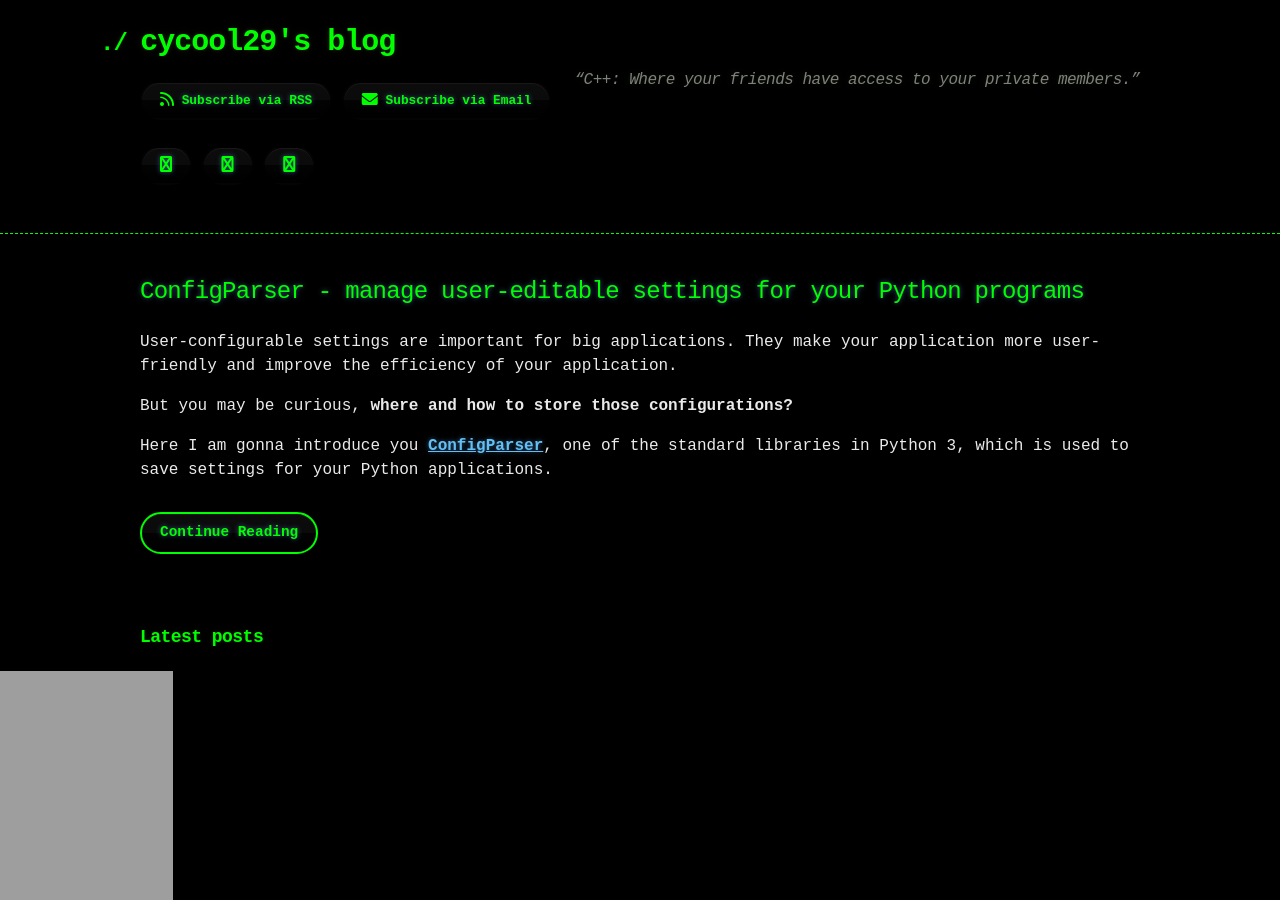
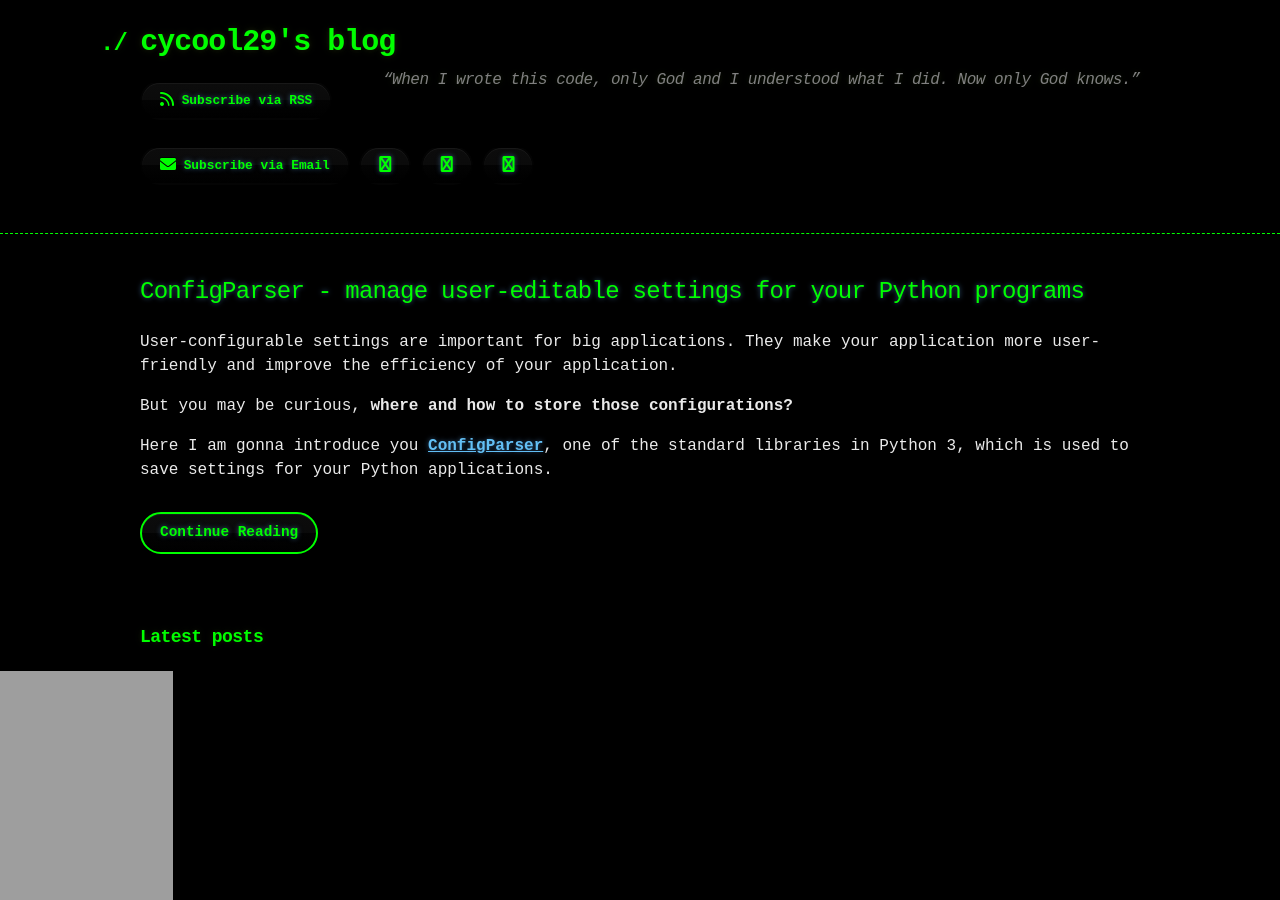
Before and after one commit to cycool29/cycool29.github.io, a Jekyll site: the page built from index.md, in a window 1280 px wide and 900 px high. Built offline with Jekyll 4.4.1, drawn with Linux system fonts in a browser that asks for light colours; a style sheet for code colours, icons or effects is not loaded.

Commit message:
Update quotes

```diff
--- a/_config.yml
+++ b/_config.yml
@@ -1,5 +1,5 @@
 title: cycool29's blog
-description: "“C++: Where your friends have access to your private members.” "
+description: "“When I wrote this code, only God and I understood what I did. Now only God knows.” "
 bio: A high school student. Intermediate in Python, Git, Bash. Learning JavaScript. He/Him. "
 author: cycool29
 url: https://cycool29.github.io
```
